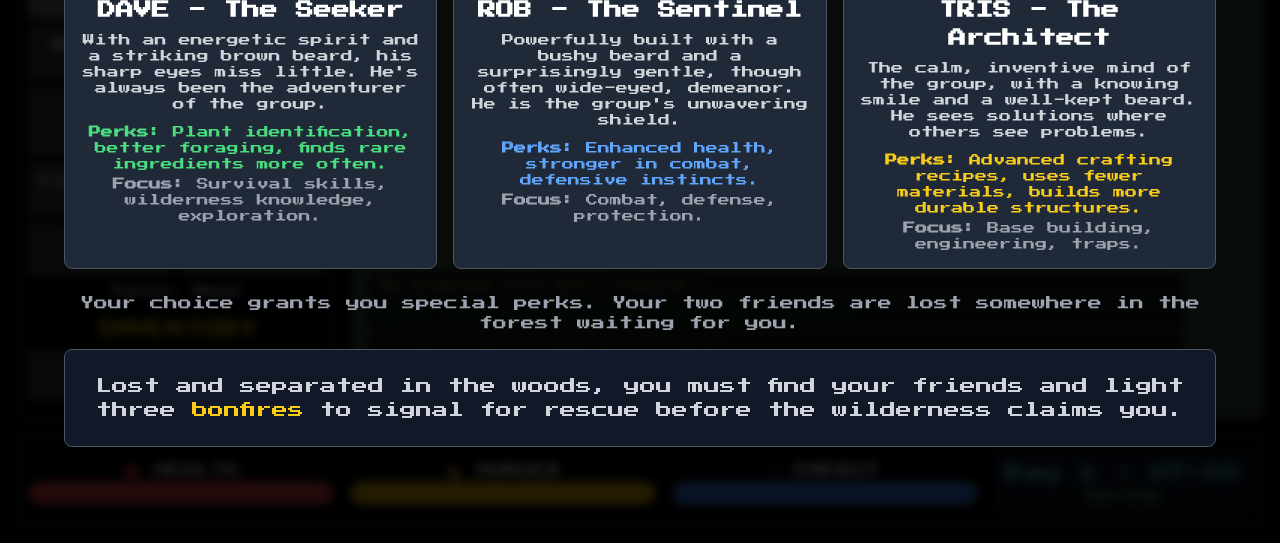
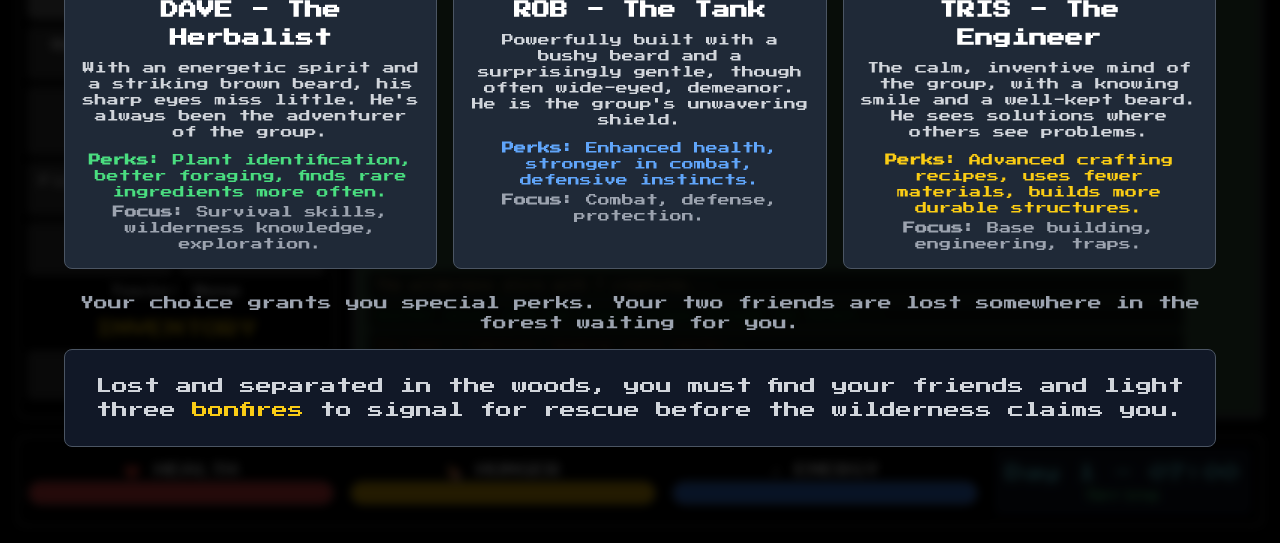
Before and after one commit to TrisC0/Three_Friends, a plain HTML site: page index.html in a window 1280 px wide. Shown: the part 257-800 px from the top of the page. Drawn offline with nearby package versions, Linux system fonts and the light colour scheme.

Commit message:
Update character titles in index.html: Changed DAVE to "The Herbalist", ROB to "The Tank", and TRIS to "The Engineer" for improved character alignment with their roles.

```diff
--- a/index.html
+++ b/index.html
@@ -261,7 +261,7 @@
                 <div id="character1" class="character-card bg-gray-800 p-4 rounded-lg border border-gray-600 cursor-pointer hover:border-green-400 transition-all duration-200 text-green-400">
                     <div class="text-center">
                         <div class="text-5xl mb-3">🌿</div>
-                        <h3 class="text-lg font-bold text-white mb-2">DAVE - The Seeker</h3>
+                        <h3 class="text-lg font-bold text-white mb-2">DAVE - The Herbalist</h3>
                         <p class="text-xs text-gray-300 mb-3">With an energetic spirit and a striking brown beard, his sharp eyes miss little. He's always been the adventurer of the group.</p>
                         <div class="text-xs mb-1">
                             <strong>Perks:</strong> Plant identification, better foraging, finds rare ingredients more often.
@@ -276,7 +276,7 @@
                 <div id="character2" class="character-card bg-gray-800 p-4 rounded-lg border border-gray-600 cursor-pointer hover:border-blue-400 transition-all duration-200 text-blue-400">
                     <div class="text-center">
                         <div class="text-5xl mb-3">🛡️</div>
-                        <h3 class="text-lg font-bold text-white mb-2">ROB - The Sentinel</h3>
+                        <h3 class="text-lg font-bold text-white mb-2">ROB - The Tank</h3>
                         <p class="text-xs text-gray-300 mb-3">Powerfully built with a bushy beard and a surprisingly gentle, though often wide-eyed, demeanor. He is the group's unwavering shield.</p>
                         <div class="text-xs mb-1">
                             <strong>Perks:</strong> Enhanced health, stronger in combat, defensive instincts.
@@ -291,7 +291,7 @@
                 <div id="character3" class="character-card bg-gray-800 p-4 rounded-lg border border-gray-600 cursor-pointer hover:border-yellow-400 transition-all duration-200 text-yellow-400">
                     <div class="text-center">
                         <div class="text-5xl mb-3">🔧</div>
-                        <h3 class="text-lg font-bold text-white mb-2">TRIS - The Architect</h3>
+                        <h3 class="text-lg font-bold text-white mb-2">TRIS - The Engineer</h3>
                         <p class="text-xs text-gray-300 mb-3">The calm, inventive mind of the group, with a knowing smile and a well-kept beard. He sees solutions where others see problems.</p>
                         <div class="text-xs mb-1">
                             <strong>Perks:</strong> Advanced crafting recipes, uses fewer materials, builds more durable structures.
```
